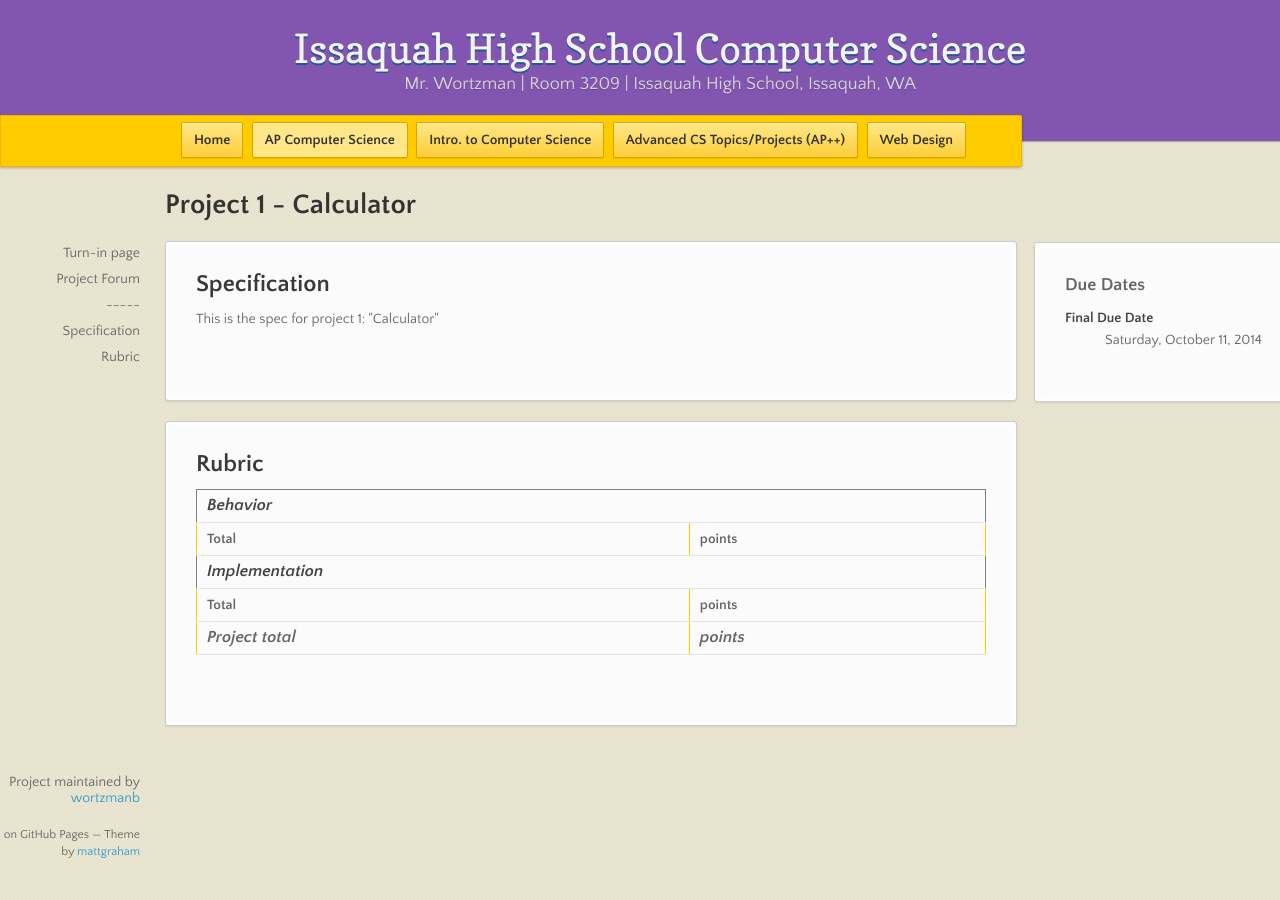
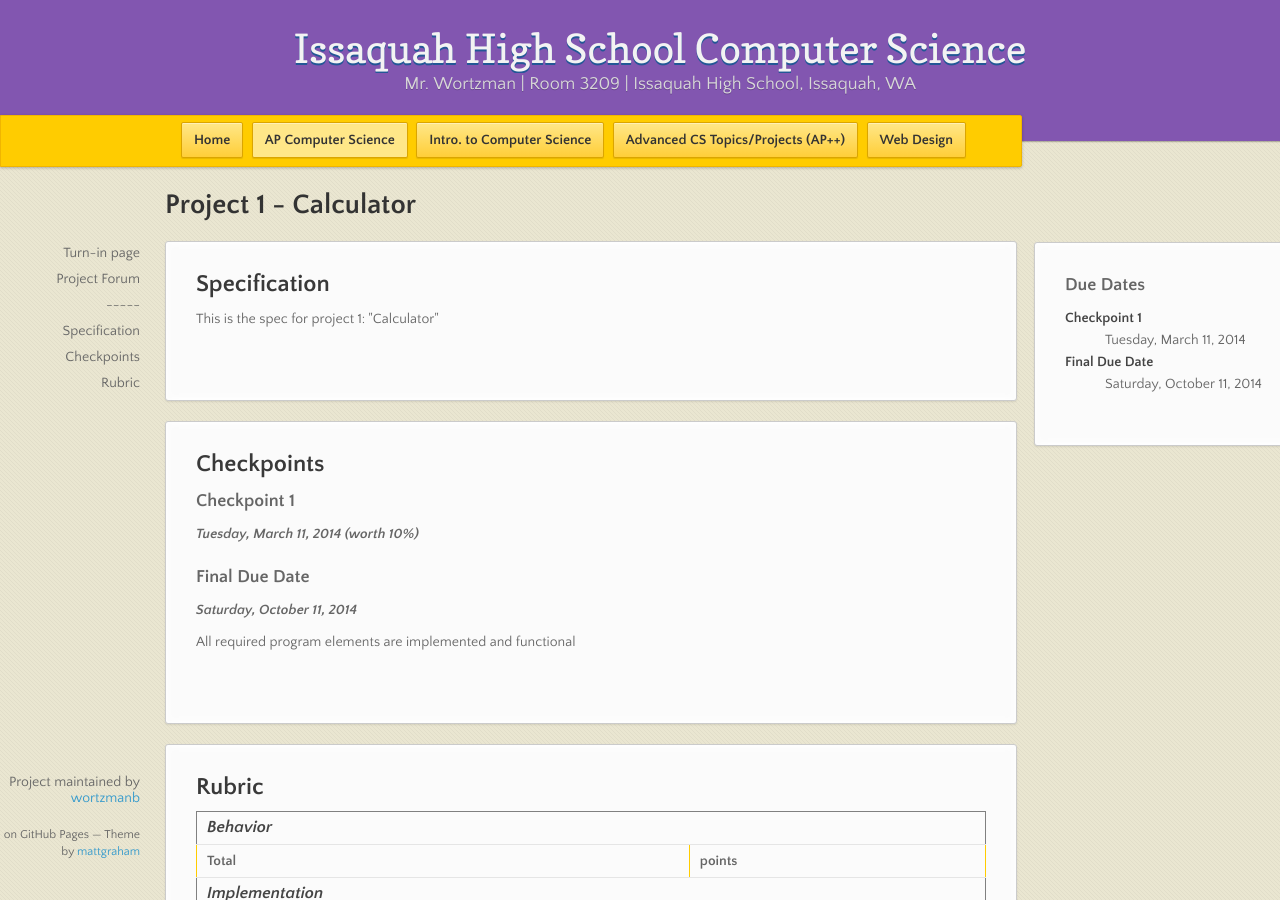
Before and after one commit to stutlerk/ihs-website, a Jekyll site: the page built from blank/projects/proj1.md, in a window 1280 px wide and 900 px high. Built offline with Jekyll 4.4.1, drawn with Linux system fonts in a browser that asks for light colours; nearby versions of some CDN libraries.

Commit message:
Better support for checkpoints on project page.

```diff
--- a/_layouts/project.html
+++ b/_layouts/project.html
@@ -17,10 +17,10 @@ layout: default
           <aside>
             <h3>Due Dates</h3>
             <dl>
-                {% if proj.checkpoints %}
-                    {% for chk in proj.checkpoints %}
+                {% if page.checkpoints %}
+                    {% for chk in page.checkpoints %}
                         <dt>{{ chk.title }}</dt>
-                        <dd>{{ chk.date | date_to_long_string }} (worth {{ chk.value}})</dd>
+                        <dd>{{ chk.date | date: "%A, %B %d, %Y" }}</dd>
                     {% endfor %}
                 {% endif %}
                 <dt>Final Due Date</dt>
@@ -32,18 +32,22 @@ layout: default
           {{ content }}
       </section>
 
+      {% if page.checkpoints %}
+      <section>
+        <h2>Checkpoints</h2>
+          {% for chk in page.checkpoints %}
+              <h3>{{ chk.title }}</h3>
+              <h4><em>{{ chk.date | date: "%A, %B %d, %Y" }} (worth {{ chk.value}})</em></h4>
+              <p>{{ chk.description }}</p>
+          {% endfor %}
+          <h3>Final Due Date</h3>
+          <h4><em>{{ page.due | date: "%A, %B %d, %Y" }}</em></h4>
+          <p>All required program elements are implemented and functional</p>
+      </section>
+      {% endif %}
+
       <section>
         <h2>Rubric</h2>
-        {% comment %}
-        <p>{{ page.rubric }}</p>
-        <p>{{ page.rubric.behavior }}</p>
-        <p>{{ page.rubric['implementation'] }}</p>
-        <hr />
-        {% for crit in page.rubric.behavior %}
-        <p> {{ crit.criterion }} - {{ crit.value }}</p>
-        {% endfor %}
-        <hr />
-        {% endcomment %}
         <table border="1">
                 <tr class="category"><th colspan="2">Behavior</th></tr>
                 {% for crit in page.rubric.behavior.criteria %}
```
Also changed, not shown: _introcs/projects/proj2.md (added, +136 -0 lines), 2 other files.
